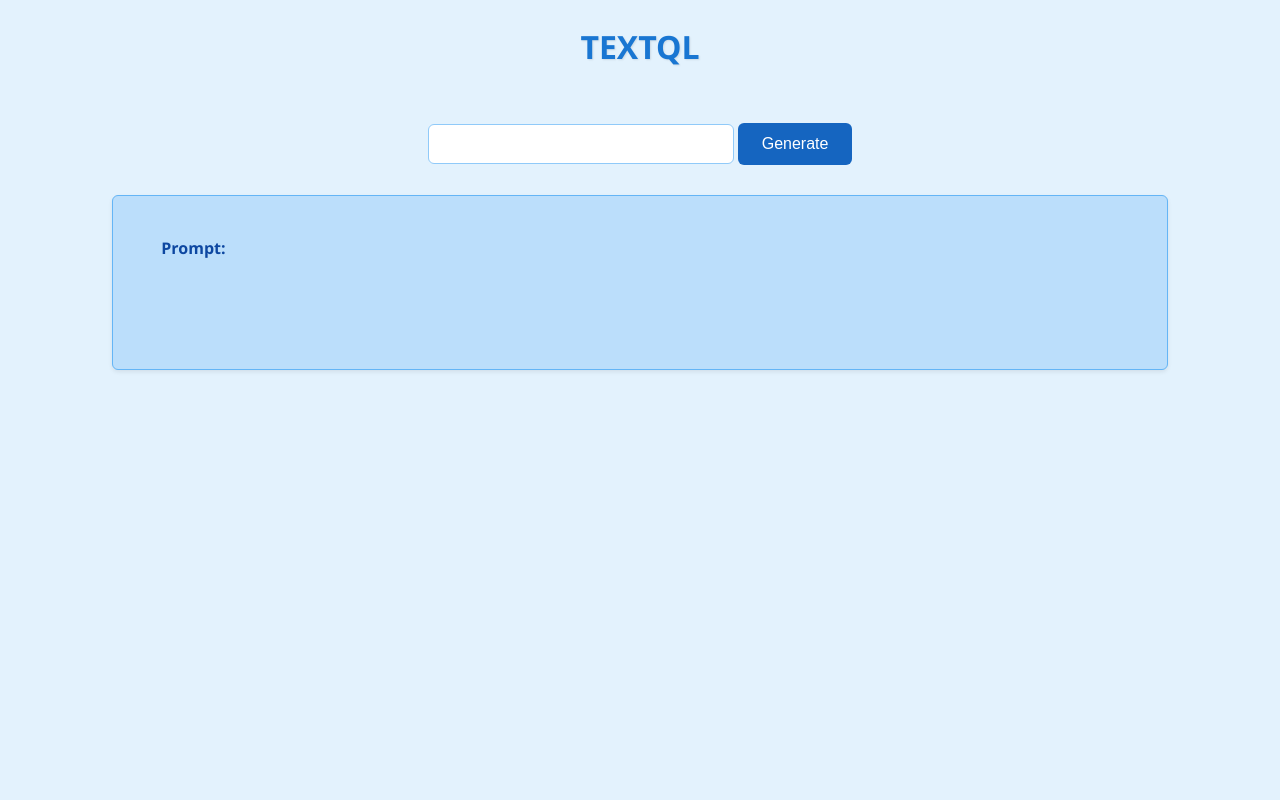
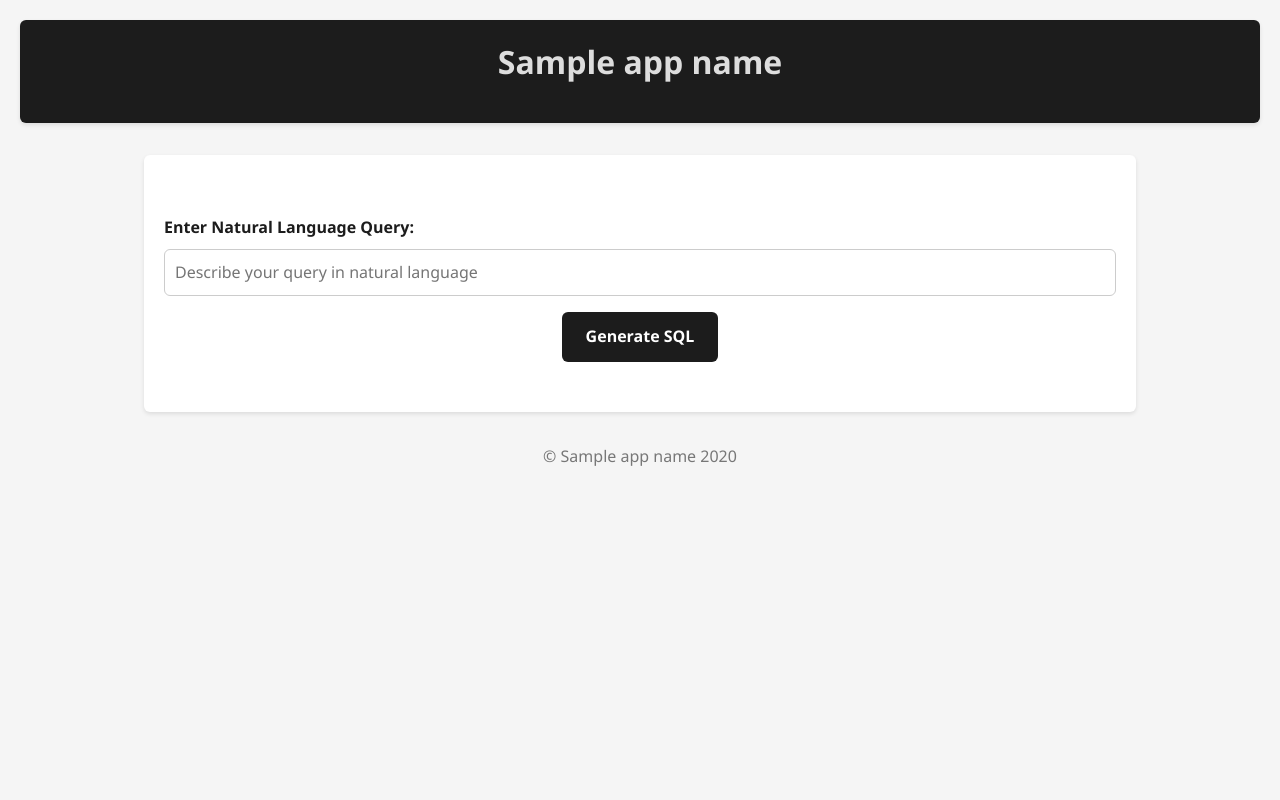
Before and after one commit to org-45/textql, a FastAPI app: template templates/index.html in a window 1280 px wide. Run offline with FastAPI, Linux system fonts and the light colour scheme; the template is opened without the code that fills it: most values are stand-ins (such as "Sample title", 1, 10 or a date in 2020).

Commit message:
some client side changes

```diff
--- a/static/style.css
+++ b/static/style.css
@@ -1,143 +1,270 @@
+
+*,
+*::before,
+*::after {
+  box-sizing: border-box;
+}
+
+
+ul[class],
+ol[class] {
+  padding: 0;
+}
+
+
+body,
+h1,
+h2,
+h3,
+h4,
+h5,
+p,
+ul[class],
+ol[class],
+li,
+figure,
+figcaption,
+blockquote,
+dl,
+dd {
+  margin: 0;
+}
+
+
+body {
+  min-height: 100vh;
+  scroll-behavior: smooth;
+  text-rendering: optimizeSpeed;
+  line-height: 1.5;
+}
+
+
+ul[class],
+ol[class] {
+  list-style: none;
+}
+
+
+a:not([class]) {
+  text-decoration-skip-ink: auto;
+}
+
+
+img {
+  max-width: 100%;
+  display: block;
+}
+
+
+article > * + * {
+  margin-block-start: 1em;
+}
+
+
+input,
+button,
+textarea,
+select {
+  font: inherit;
+}
+
+
+@media (prefers-reduced-motion: reduce) {
+  * {
+    animation-duration: 0.01ms !important;
+    animation-iteration-count: 1 !important;
+    transition-duration: 0.01ms !important;
+    scroll-behavior: auto !important;
+  }
+}
+
+
+
+
+:root {
+  --primary-color: #1c1c1c;
+  --secondary-color: #757575;
+  --background-color: #f5f5f5;
+  --text-color: #333;
+  --error-color: #d32f2f;
+  --success-color: #388e3c;
+  --border-radius: 6px;
+  --box-shadow: 0 2px 4px rgba(0, 0, 0, 0.1);
+  --transition-duration: 0.3s;
+}
 
 body {
   font-family: 'Segoe UI', Tahoma, Geneva, Verdana, sans-serif;
+  line-height: 1.6;
+  color: var(--text-color);
+  background-color: var(--background-color);
   margin: 0;
-    padding: 0;
-    background-color: #e3f2fd;
-    color: #333;
-    line-height: 1.6;
+  padding: 20px;
 }
 
-  .container {
-    max-width: 960px;
-    margin: 20px auto;
+header {
+  background-color: var(--primary-color);
+  color: white;
+  padding: 1rem;
+  text-align: center;
+  margin-bottom: 2rem;
+  border-radius: var(--border-radius);
+  box-shadow: var(--box-shadow);
+}
+
+main.container {
+  max-width: 80%;
+  margin: 0 auto;
   padding: 20px;
-    background-color: #fff;
-    box-shadow: 0 4px 12px rgba(0, 0, 0, 0.1);
-    border-radius: 8px;
+  background-color: white;
+  border-radius: var(--border-radius);
+  box-shadow: var(--box-shadow);
 }
 
 h1 {
   text-align: center;
-    color: #1976d2;
+  color: #ddd;
   margin-bottom: 20px;
-    text-shadow: 1px 1px 2px rgba(0, 0, 0, 0.1);
 }
 
-
-  form {
-    text-align: center;
+.form {
+  display: flex;
+  flex-direction: column;
+  align-items: center;
   margin-bottom: 30px;
 }
 
-  label {
-    display: inline-block;
-    width: 140px;
-    text-align: right;
-    margin-right: 10px;
-    font-weight: 500;
-    color: #1565c0;
+.form-group {
+  display: flex;
+  flex-direction: column;
+  align-items: flex-start;
+  margin-bottom: 1rem;
+  width: 100%;
 }
 
-  input[type="text"] {
-    padding: 10px 12px;
-    border: 1px solid #90caf9;
-    border-radius: 6px;
-    width: 280px;
-    font-size: 16px;
-    transition: border-color 0.3s ease;
+label {
+  margin-bottom: 0.5rem;
+  font-weight: bold;
+  color: var(--primary-color);
 }
 
-  input[type="text"]:focus {
-    border-color: #1976d2;
-    outline: none;
-    box-shadow: 0 2px 6px rgba(25, 118, 210, 0.2);
+select, input[type="text"] {
+  width: 100%;
+  padding: 10px;
+  border: 1px solid #ccc;
+  border-radius: var(--border-radius);
+  font-size: 16px;
+  transition: border-color var(--transition-duration) ease;
 }
 
-  button {
+select:focus, input[type="text"]:focus {
+  border-color: var(--secondary-color);
+  outline: none;
+  box-shadow: 0 2px 4px rgba(0, 0, 0, 0.1);
+}
+
+button.btn {
   padding: 12px 24px;
-    background-color: #1565c0;
+  background-color: var(--primary-color);
   color: white;
   border: none;
-    border-radius: 6px;
+  border-radius: var(--border-radius);
   cursor: pointer;
   font-size: 16px;
-    font-weight: 500;
-    transition: background-color 0.3s ease, transform 0.2s ease;
+  font-weight: bold;
+  transition: background-color var(--transition-duration) ease, transform var(--transition-duration) ease;
+  display: flex;
+  align-items: center;
 }
 
-  button:hover {
-    background-color: #1976d2;
+button.btn:hover {
+  background-color: #333;
   transform: translateY(-2px);
-    box-shadow: 0 4px 8px rgba(0, 0, 0, 0.2);
+  box-shadow: 0 4px 8px rgba(0, 0, 0, 0.1);
 }
 
-  button:active {
+button.btn:active {
   transform: translateY(0);
   box-shadow: none;
 }
 
+button .loading-spinner {
+  display: none;
+  width: 1rem;
+  height: 1rem;
+  border: 2px solid #fff;
+  border-top: 2px solid transparent;
+  border-radius: 50%;
+  margin-left: 0.5rem;
+  animation: spin 1s linear infinite;
+}
+
+button:disabled .loading-spinner {
+  display: inline-block;
+}
 
 #prompt-outbox {
-    background-color: #bbdefb;
+  background-color: #e0e0e0;
   padding: 15px;
-    margin: 20px auto;
-    width: 80%;
-    border: 1px solid #64b5f6;
-    border-radius: 6px;
+  margin: 15px auto;
+  width: 90%;
+  border: 1px solid #bdbdbd;
+  border-radius: var(--border-radius);
   white-space: pre-wrap;
   word-break: break-word;
   overflow-wrap: break-word;
-    box-shadow: 0 2px 4px rgba(0, 0, 0, 0.08);
+  box-shadow: var(--box-shadow);
+  overflow: auto;
 }
 
 #prompt-outbox strong {
   font-weight: 600;
-    color: #0d47a1;
+  color: var(--primary-color);
 }
 
 #prompt-text {
   font-family: 'Consolas', monospace;
   font-size: 15px;
-    color: #212121;
+  color: var(--text-color);
   margin-top: 8px;
+  white-space: pre-wrap;
+  word-break: break-word;
+  overflow-wrap: break-word;
 }
-
 
 table {
   width: 100%;
   border-collapse: collapse;
-    margin: 20px auto;
+  margin: 20px 0;
   background-color: white;
-    box-shadow: 0 4px 10px rgba(0, 0, 0, 0.1);
-    border-radius: 8px;
+  box-shadow: var(--box-shadow);
+  border-radius: var(--border-radius);
   overflow: hidden;
 }
 
-  th,
-  td {
-    border: 1px solid #90caf9;
+th, td {
+  border: 1px solid #ddd;
   padding: 14px 16px;
   text-align: left;
 }
 
 th {
-    background-color: #90caf9;
-    color: #0d47a1;
+  background-color: var(--primary-color);
+  color: white;
   font-weight: 600;
   text-transform: uppercase;
   letter-spacing: 0.5px;
 }
 
 tbody tr:nth-child(even) {
-    background-color: #e3f2fd;
+  background-color: var(--background-color);
 }
 
 #notification-board {
   margin: 10px auto;
   padding: 10px;
-    width: 80%;
-    border-radius: 5px;
+  width: 100%;
+  border-radius: var(--border-radius);
   text-align: center;
 }
 
@@ -152,3 +279,78 @@ body {
   color: #155724;
   border: 1px solid #c3e6cb;
 }
+
+footer {
+  margin-top: 2rem;
+  text-align: center;
+  color: #777;
+}
+
+@keyframes spin {
+  0% { transform: rotate(0deg); }
+  100% { transform: rotate(360deg); }
+}
+
+
+.table-container {
+  width: 100%;
+  margin: 20px auto;
+  border-radius: 8px;
+  overflow: hidden;
+}
+
+.table-scroll-wrapper {
+  overflow-x: auto;
+  -webkit-overflow-scrolling: touch;
+  border: 1px solid #ddd;
+  border-radius: 8px;
+  box-shadow: 0 1px 3px rgba(0, 0, 0, 0.1);
+}
+
+.data-table {
+  width: max-content;
+  min-width: 100%;
+  border-collapse: collapse;
+  white-space: nowrap;
+}
+
+.data-table th,
+.data-table td {
+  padding: 12px 16px;
+  text-align: left;
+  border-bottom: 1px solid #ddd;
+}
+
+.data-table th {
+  background-color: #f8f8f8;
+  font-weight: 600;
+  text-transform: uppercase;
+  letter-spacing: 0.5px;
+  color: #333;
+}
+
+.data-table tbody tr:nth-child(even) {
+  background-color: #f2f2f2;
+}
+
+
+
+.table-scroll-wrapper::-webkit-scrollbar {
+  height: 8px;
+}
+
+.table-scroll-wrapper::-webkit-scrollbar-thumb {
+  background-color: #999;
+  border-radius: 4px;
+}
+
+.table-scroll-wrapper::-webkit-scrollbar-track {
+  background-color: #eee;
+  border-radius: 4px;
+}
+
+
+.table-scroll-wrapper {
+  scrollbar-width: thin;
+  scrollbar-color: #999 #eee;
+}
--- a/templates/hello.html
+++ /dev/null
@@ -1 +0,0 @@
-<p>Hello, world!</p>
--- a/templates/index.html
+++ b/templates/index.html
@@ -1,26 +1,68 @@
 <!DOCTYPE html>
-<html>
+<html lang="en">
 <head>
-    <title>Textql</title>
+    <meta charset="UTF-8">
+    <meta name="viewport" content="width=device-width, initial-scale=1.0">
+    <meta name="description" content="TextQL - SQL Query Interface">
+    <title>{{ app_name }}</title>
     <script src="https://unpkg.com/htmx.org@2.0.4"></script>
     <link rel="stylesheet" href="/static/style.css">
 </head>
 <body>
-    <h1>TEXTQL</h1>
+    <header>
+        <h1>{{ app_name }}</h1>
+    </header>
 
-    <div id="notification-board" class="notification">
-    </div>
+    <main class="container">
+        <div id="notification-board" class="notification" role="alert" aria-live="polite"></div>
 
-    <form hx-post="/generate" hx-target="#output" hx-swap="innerHTML">
-        <input type="text" id="user_input" name="user_input">
-        <button type="submit">Generate</button>
-    </form>
+        <form class="form" hx-post="/generate-sql" hx-target="#output" hx-swap="innerHTML" hx-indicator="#loading">
+            <div class="form-group">
+                <label for="natural_language_input">Enter Natural Language Query:</label>
+                <input type="text" id="natural_language_input" name="natural_language_input" placeholder="Describe your query in natural language" required>
+            </div>
 
-    <div id="prompt-outbox">
-        <strong>Prompt:</strong>
-        <pre id="prompt-text"></pre>
-    </div>
+            <button type="submit" class="btn">
+                Generate SQL
+                <span class="loading-spinner" id="loading"></span>
+            </button>
+        </form>
 
-    <div id="output">
+        <div id="output" role="region" aria-live="polite">
+            <!-- results will be loaded here -->
+        </div>
+    </main>
+
+    <footer>
+        <p>&copy; {{ app_name }} {{ now.year }}</p>
+    </footer>
+
+    <script>
+        // add client-side validation and error handling
+        const forms = document.querySelectorAll('form');
+        forms.forEach(form => {
+            form.addEventListener('htmx:beforeRequest', function(event) {
+                const select = document.getElementById('user_input');
+                const input = document.getElementById('natural_language_input');
+                if (!select.value && !input.value) {
+                    event.preventDefault();
+                    document.getElementById('notification-board').innerHTML = `
+                        <div class="alert alert-error">
+                            Please select a query or enter a natural language query before proceeding.
+                        </div>
+                    `;
+                }
+            });
+        });
+
+        // update prompt text when query is selected or natural language input is provided
+        document.getElementById('user_input').addEventListener('change', function(event) {
+            document.getElementById('prompt-text').textContent = event.target.value;
+        });
+
+        document.getElementById('natural_language_input').addEventListener('input', function(event) {
+            document.getElementById('prompt-text').textContent = event.target.value;
+        });
+    </script>
 </body>
 </html>
```
Also changed, not shown: templates/table.html (+22 -12 lines). Lines whose indentation alone changed are shown as unchanged.
